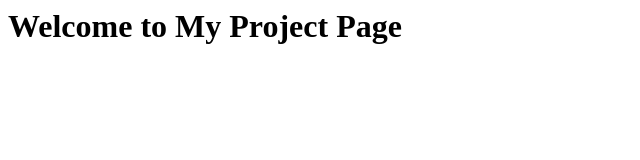
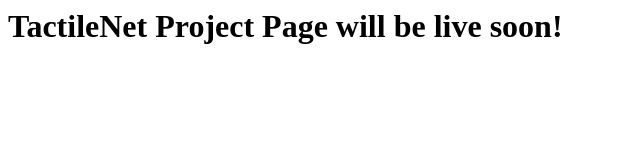
Before and after one commit to Adnan-Khan7/TactileNet, a plain HTML site: page index.html in a window 1280 px wide. Shown: the whole page, without its empty margins (0-640 px from the left). Drawn offline with Linux system fonts and the light colour scheme.

Commit message:
Update index.html

```diff
--- a/index.html
+++ b/index.html
@@ -1 +1 @@
-<h1>Welcome to My Project Page</h1>
+<h1>TactileNet Project Page will be live soon!</h1>
```
